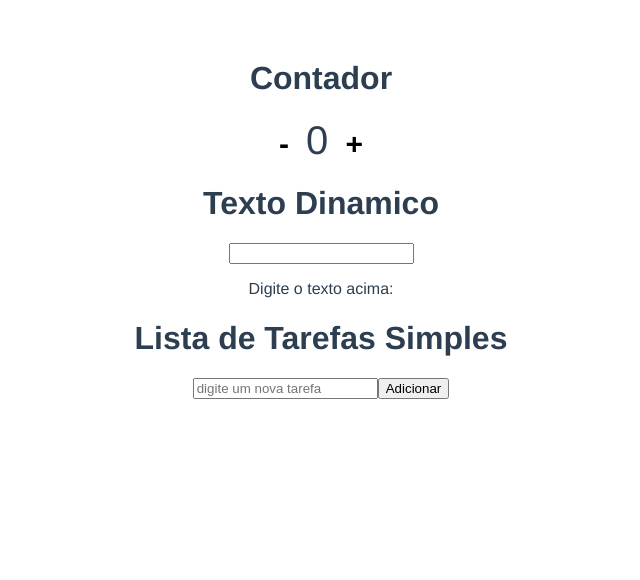
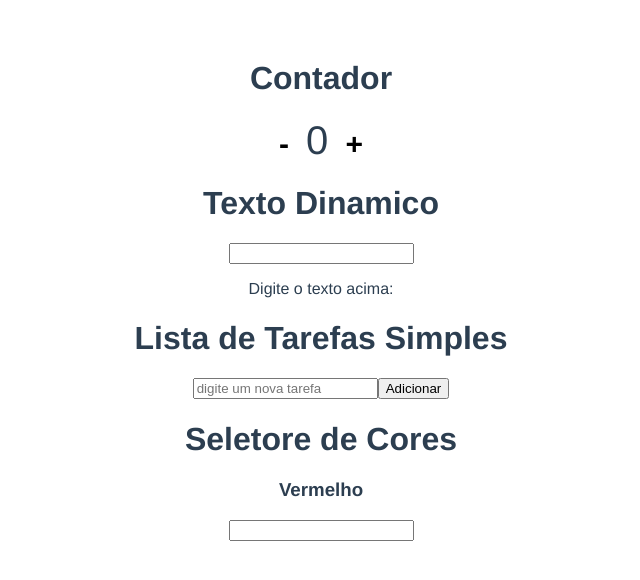
Before and after one commit to Ricardomjr-10/vuejspratica, a Vue app: page / in a window 1280 px wide. Shown: the top 580 px of the page, without its empty margins (319-959 px from the left). Built offline with nearby package versions, Linux system fonts and the light colour scheme.

Commit message:
seletor de cores

```diff
--- a/src/App.vue
+++ b/src/App.vue
@@ -2,11 +2,13 @@
   <ContadorTeste/>
   <TextoDinaminco/>
   <ListadeTarefas/>
+  <SeletorCores/>
 </template>
 
 <script>
 import ContadorTeste from './components/ContadorTeste'
 import ListadeTarefas from './components/ListadeTarefas.vue';
+import SeletorCores from './components/SeletorCores.vue';
 import TextoDinaminco from './components/TextoDinaminco.vue';
 
 export default {
@@ -14,7 +16,8 @@ export default {
   components: {
     ContadorTeste,
     TextoDinaminco,
-    ListadeTarefas
+    ListadeTarefas,
+    SeletorCores
   }
 }
 </script>
--- a/src/components/ListadeTarefas.vue
+++ b/src/components/ListadeTarefas.vue
@@ -17,7 +17,6 @@
 
 <script setup>
 import { ref } from 'vue';
-
 
 
     const texto = ref('')
--- /dev/null
+++ b/src/components/SeletorCores.vue
@@ -0,0 +1,7 @@
+<template>
+    <div>
+        <h1>Seletore de Cores</h1>
+        <h3>Vermelho</h3>
+        <input type="number">
+    </div>
+</template>
```
